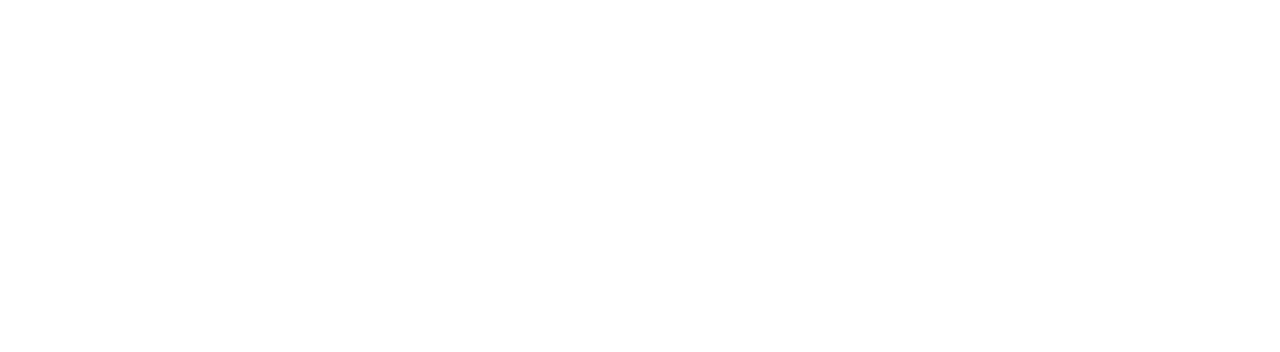
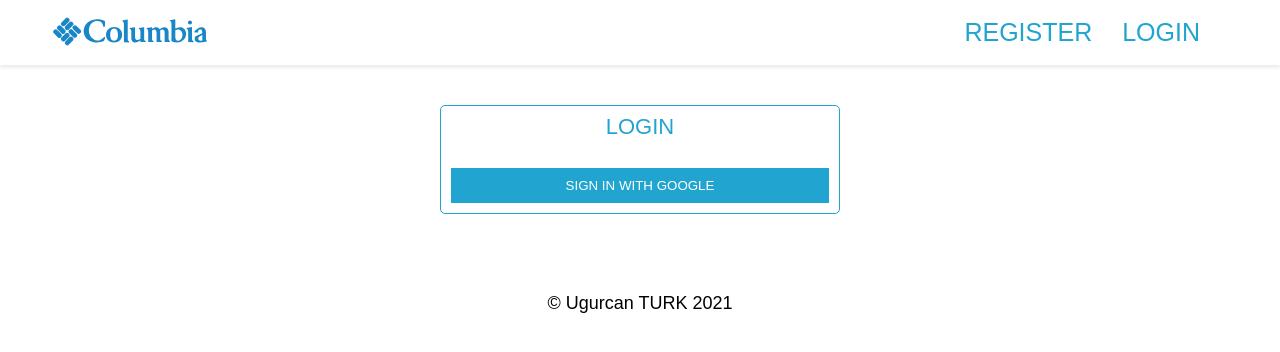
Before and after one commit to uct-trk/React-Redux-E-Commerce, a React (Create React App) app: page /login in a window 1280 px wide. Shown: the top 352 px of the page. Built offline with nearby package versions, Linux system fonts and the light colour scheme; no server answers.

Commit message:
Google sign-in login-logout firebase with class component

```diff
--- a/src/App.js
+++ b/src/App.js
@@ -1,27 +1,77 @@
 import './default.scss'
 import React from 'react'
-import { Route, Switch } from 'react-router-dom'
+import { Redirect, Route, Switch } from 'react-router-dom'
+import { auth, handleUserProfile } from './firebase/utils'
+import { Component } from 'react';
+
 
 // sayfalar (pages)
 import HomePage from './components/pages/HomePage/HomePage';
 import Registration from './components/pages/Registration/Registration';
+import Login from './components/pages/LoginPage/Login';
 
 // layouts
 import MainLayout from './Layout/MainLayout';
 import HomePageLayout from './Layout/HomePageLayout';
 
-function App() {
+const initialState = {
+  currentUser: null
+}
+class App extends Component {
+
+  state = {
+    ...initialState
+  }
+
+  authListener = null;
+
+  componentDidMount(){
+    this.authListener = auth.onAuthStateChanged(async userAuth => {
+      if(userAuth){
+        const userRef = await handleUserProfile(userAuth);
+        userRef.onSnapshot(snapshot => {
+          this.setState({
+            currentUser: {
+              id: snapshot.id,
+              ...snapshot.data()
+            }
+          })
+        })
+      }
+
+      this.setState({
+        ...initialState
+      })
+
+    })
+  }
+
+  componentWillUnmount(){
+    this.authListener();
+  }
+
+  render() {
+
+    // destructuring
+    const {currentUser} = this.state
+
     return (
       <div className="App">
         <Switch>
           <Route exact path="/" render={() => (
-          <HomePageLayout>
-            <HomePage/>
+            <HomePageLayout currentUser={currentUser}>
+              <HomePage />
             </HomePageLayout>
           )} />
           <Route path="/registration" render={() => (
-          <MainLayout>
-            <Registration/>
+            <MainLayout currentUser={currentUser}>
+              <Registration />
+            </MainLayout>
+          )} />
+          {/* login olduğumuz zaman bizi redirect anasayfaya yönlendirecek */}
+          <Route path="/login" render={() => currentUser ? <Redirect to="/"/> : (
+            <MainLayout currentUser={currentUser}>
+              <Login />
             </MainLayout>
           )} />
         </Switch>
@@ -29,4 +79,8 @@
     );
   }
 
+
+
+}
+
 export default App;
--- a/src/Layout/HomePageLayout.js
+++ b/src/Layout/HomePageLayout.js
@@ -5,7 +5,7 @@
 const HomePageLayout = (props) => {
     return (
         <div className="fullHeight">
-            <Header />
+            <Header {...props} />
             <div className="main">
                 {props.children}
                 <Footer/>
--- a/src/Layout/MainLayout.js
+++ b/src/Layout/MainLayout.js
@@ -6,7 +6,7 @@
 const MainLayout = (props) => {
     return (
         <div className="fullHeight">
-            <Header/>
+            <Header {...props}/>
             <div className="main">
                 {props.children}
                 <Footer/>
--- /dev/null
+++ b/src/components/Forms/Button/Button.js
@@ -0,0 +1,14 @@
+import React from 'react'
+import './button.scss'
+
+const Button = ({children, ...otherProps}) => {
+    return (
+        <div>
+            <button className="btn" {...otherProps}>
+                {children}
+            </button>
+        </div>
+    )
+}
+
+export default Button
--- /dev/null
+++ b/src/components/Forms/Button/button.scss
@@ -0,0 +1,13 @@
+.btn{
+    display: block;
+    width: 100%;
+    padding: 10px;
+    background: rgb(33, 164, 207);
+    color: white;
+    font-weight: 500;
+    text-transform: uppercase;
+    margin: 0 auto;
+    cursor: pointer;
+    border: 0;
+    outline: 0;
+}
--- a/src/components/Header/Header.js
+++ b/src/components/Header/Header.js
@@ -2,27 +2,59 @@
 import './header.scss'
 import logo from '../../asserts/LOGO.svg'
 import { Link } from 'react-router-dom'
+import {auth} from './../../firebase/utils'
 
-const Header = () => {
+const Header = (props) => {
+    // destructuring
+    const { currentUser } = props;
     return (
         <header className="header">
             <div className="wrap">
                 <div className="logo">
                     <Link to="/">
-                   <img src={logo}/>
+                        <img src={logo} />
                     </Link>
                 </div>
+
                 <div className="callToActions">
+                    {/* login oldugumuz durumda logout yazısı görülecek conditional rendering */}
+
+                    {
+                        currentUser && (
+                            <ul>
+                                <li>
+                                    <a style={{cursor:"pointer"}} onClick={() => auth.signOut()}>
+                                        Log Out
+                                    </a>
+                                </li>
+                            </ul>
+                        )
+                    }
+                    {
+                        !currentUser && (
                             <ul>
                                 <li>
                                     <Link to="/registration">
                                         Register
                                     </Link>
                                 </li>
+                                <li>
+                                    <Link to="/login">
+                                        Login
+                                    </Link>
+                                </li>
                             </ul>
+                        )
+                    }
+
                 </div>
             </div>
         </header>
     )
 }
+
+Header.defaultProps = {
+    currentUser: null
+}
+
 export default Header
--- a/src/components/Header/header.scss
+++ b/src/components/Header/header.scss
@@ -23,15 +23,24 @@
             top: 20px;
             right: 80px;
 
+            li{
+                display: inline-block;
+                margin-right: 30px;
+
+                &:last-child{
+                    margin-right: 0;
+                }
+            }
+
 
             ul, li{
-                margin: 0;
                 padding: 0;
 
                 a{
                     font-size: 25px;
                     color: rgb(33, 164, 207);
                     text-transform: uppercase;
+                    cursor: pointer;
                 }
             }
         }
--- /dev/null
+++ b/src/components/Signin/Signin.js
@@ -0,0 +1,34 @@
+import React from 'react'
+import Button from '../Forms/Button/Button'
+import './signin.scss'
+import {signInWithGoogle} from './../../firebase/utils'
+
+const Signin = () => {
+
+    const handleSubmit = (e) => {
+        e.preventDefault()
+    }
+
+    return (
+        <div className="signin">
+            <div className="wrap">
+                <h2>
+                    LogIn
+                </h2>
+                <div className="formWrap">
+                    <form onSubmit={handleSubmit}>
+                        <div className="socialSignin">
+                            <div className="row">
+                                <Button onClick={signInWithGoogle}>
+                                    Sign in with Google
+                                </Button>
+                            </div>
+                        </div>
+                    </form>
+                </div>
+            </div>
+        </div>
+    )
+}
+
+export default Signin
--- /dev/null
+++ b/src/components/Signin/signin.scss
@@ -0,0 +1,28 @@
+.signin{
+    display: block;
+    width: 100%;
+    max-width: 40rem;
+    border: 1px solid rgb(33, 164, 207);
+    margin: 4rem auto 6rem;
+    border-radius: .5rem;
+
+
+    .wrap{
+        padding: 1rem;
+
+        h2{
+            font-size: 2.2rem;
+            line-height: 1;
+            font-weight: 400;
+            text-transform: uppercase;
+            display: block;
+            width: 100%;
+            text-align: center;
+            color: rgb(33, 164, 207);
+        }
+
+        .socialSignin{
+            margin: 3rem auto 0;
+        }
+    }
+}
--- /dev/null
+++ b/src/components/pages/LoginPage/Login.js
@@ -0,0 +1,10 @@
+import React from 'react'
+import Signin from '../../Signin/Signin'
+
+const Login = () => {
+    return (
+        <Signin/>
+    )
+}
+
+export default Login
--- a/src/firebase/utils.js
+++ b/src/firebase/utils.js
@@ -1,2 +1,41 @@
+import firebase from 'firebase/app'
+import 'firebase/firestore'
+import 'firebase/auth'
 import {firebaseConfig} from './config'
-import firebase from 'firebase'
+
+firebase.initializeApp(firebaseConfig);
+
+export const auth = firebase.auth()
+export const firestore = firebase.firestore()
+
+const GoogleProvider = new firebase.auth.GoogleAuthProvider()
+GoogleProvider.setCustomParameters({prompt: "select_account"})
+
+export const signInWithGoogle = () => auth.signInWithPopup(GoogleProvider);
+
+export const handleUserProfile = async (userAuth, additionalData) => {
+
+    if (!userAuth) return
+    const {uid} = userAuth
+
+    const userRef = firestore.doc(`users/${uid}`);
+    const snapshot = await userRef.get();
+
+    if (!snapshot.exists){
+        // destructuring
+        const {displayName, email} = userAuth;
+        const timestamp = new Date();
+
+        try {
+            await userRef.set({
+                displayName,
+                email,
+                createdDate: timestamp,
+                ...additionalData
+            })
+        } catch(err){
+
+        }
+    }
+    return userRef
+}
```
Also changed, not shown: src/components/pages/LoginPage/login.scss (added). Lines whose indentation alone changed are shown as unchanged.
